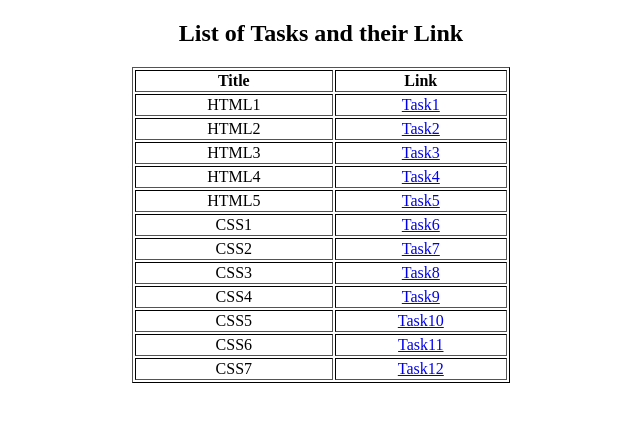
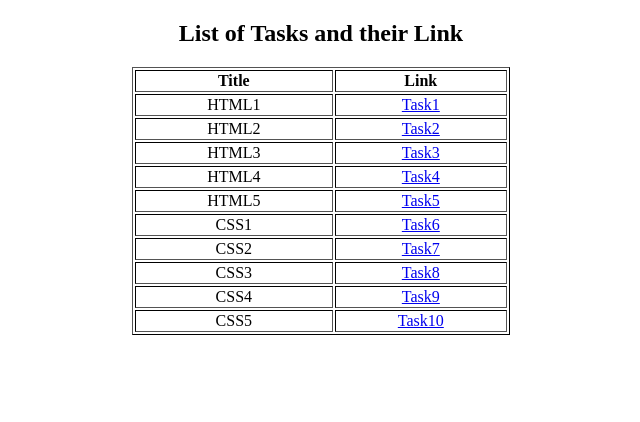
Before and after one commit to Pratik-Jodgudri/Ethnus-MERN-2, a plain HTML site: page index.html in a window 1280 px wide. Shown: the whole page, without its empty margins (319-959 px from the left). Drawn offline with Linux system fonts and the light colour scheme.

Commit message:
Update index.html

```diff
--- a/index.html
+++ b/index.html
@@ -51,14 +51,6 @@
             <td>CSS5 </td>
             <td><a href="Task10.html">Task10</a></td>
         </tr>
-        <tr>
-            <td>CSS6 </td>
-            <td><a href="Task11.html">Task11</a></td>
-        </tr>
-        <tr>
-            <td>CSS7 </td>
-            <td><a href="Task12.html">Task12</a></td>
-        </tr>
 
 </body>
 </html>
```
